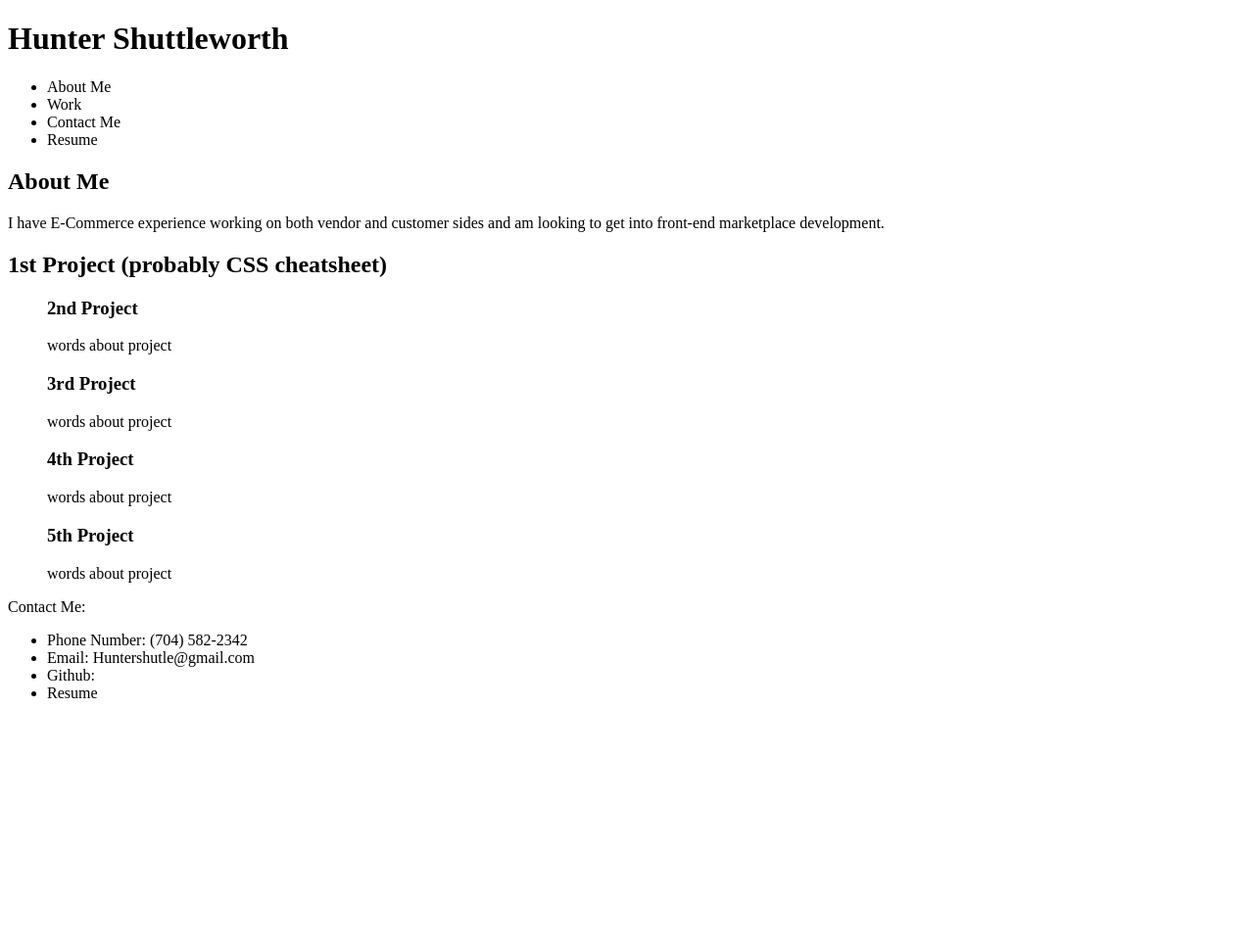
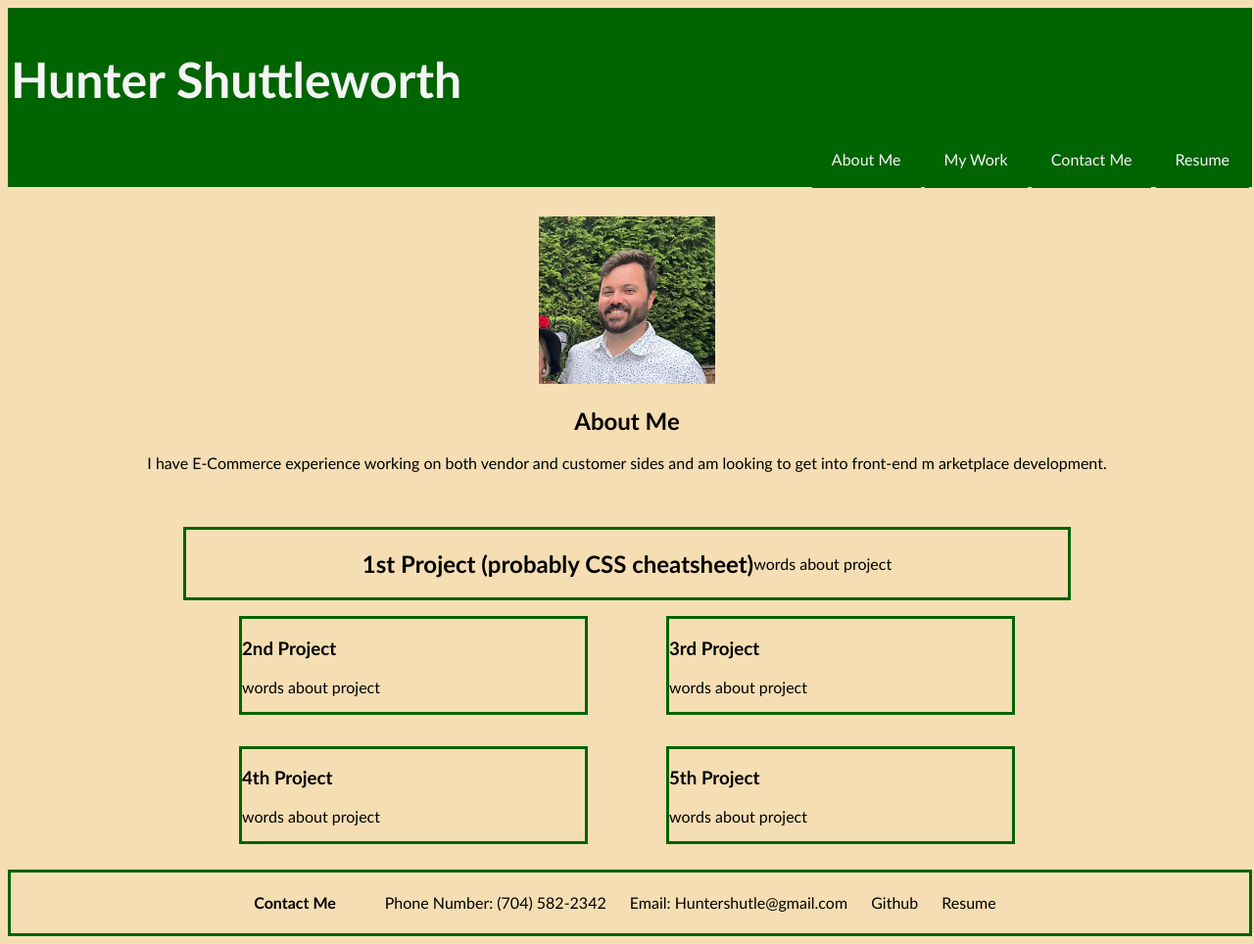
Before and after one commit to Hshuttle/Personal-Portfolio-Hunter-Shuttleworth, a plain HTML site: page index.html in a window 1280 px wide. Shown: the whole page at 98% size. Before the commit the page ends 800 px from the top, so only its background shows below. Drawn offline with Linux system fonts and the light colour scheme.

Commit message:
added css and updated spelling errors in HTML

```diff
--- a/index.html
+++ b/index.html
@@ -4,31 +4,38 @@
     <meta charset="UTF-8" />
     <meta http-equiv="X-UA-Compatible" content="IE=edge" />
     <meta name="viewport" content="width=device-width, initial-scale=1.0" />
+    <link rel="stylesheet" href="style.css" />
     <title>Hunter's Personal Portfolio</title>
   </head>
+  <body>
   <header>
+    <section>
       <h1>Hunter Shuttleworth</h1>
+    </section>
     <nav>
       <ul>
-        <li>About Me</li>
-        <li>Work</li>
+        <li href="#aboutme">About Me</li>
+        <li> My Work</li>
         <li>Contact Me</li>
         <li>Resume</li>
       </ul>
     </nav>
   </header>
-  <body>
   <article>
-      <h2>About Me</h2>
+        <img class="hunterpic" src="./images/IMG_6066.jpg" alt="picture of Hunter Shuttleworth">
+      <h2 id="aboutme">About Me</h2>
       <p>
         I have E-Commerce experience working on both vendor and customer sides
-        and am looking to get into front-end marketplace development.
+        and am looking to get into front-end m
+        arketplace development.
       </p>
     </article>
       <main>
+    <section class="firstproj">
+        <h2>1st Project (probably CSS cheatsheet)</h2>
+        <p>words about project</p>
+      </section>
       <section>
-        <h2>1st Project (probably CSS cheatsheet)</h2>
-      </section>
         <figure>
           <h3>2nd Project</h3>
           <p>words about project</p>
@@ -45,15 +52,18 @@
           <h3>5th Project</h3>
           <p>words about project</p>
         </figure>
+      </section>
     </main>
-  </body>
   <footer>
-    <p>Contact Me:</p>
-    <ul>
+    <section>
+      <h4>Contact Me</h4>
+      <ul class="footer-ul">
         <li>Phone Number: (704) 582-2342</li>
         <li>Email: Huntershutle@gmail.com</li>
-      <li>Github:</li>
+        <li>Github</li>
         <li>Resume</li>
       </ul>
+    </section>
   </footer>
+</body>
 </html>
--- a/style.css
+++ b/style.css
@@ -0,0 +1,110 @@
+* {
+  background-color: wheat;
+  font-family: "Gill Sans", "Gill Sans MT", Calibri, "Trebuchet MS", sans-serif;
+  border-color: darkgreen;
+}
+
+header,
+h1,
+header ul,
+header ul li {
+  background-color: darkgreen;
+}
+
+h1 {
+  font-size: 50px;
+  position: relative;
+  margin-top: 40px;
+}
+
+header {
+  color: whitesmoke;
+  border-style: solid;
+  width: 100%;
+}
+
+Header ul {
+  text-align: right;
+}
+
+header ul li {
+  list-style: none;
+  display: inline;
+  padding: 20px;
+  text-align: right;
+}
+
+nav ul li:hover {
+Border-style: solid;
+border-color: aqua;
+}
+
+nav ul li:active {
+    scroll-behavior: smooth;
+}
+
+body {
+  justify-content: center;
+  align-items: center;
+}
+
+main {
+  justify-content: center;
+  border-style: solid 0px;
+  border-width: 80%;
+  max-width: 1000px;
+  align-items: center;
+  margin: auto;
+  width: 90%;
+  padding: 10px;
+}
+
+main section {
+  display: flex;
+  flex-wrap: wrap;
+  justify-content: center;
+  margin: auto;
+}
+
+article {
+  text-align: center;
+  justify-content: center;
+  padding: 30px;
+}
+
+.hunterpic {
+  width: 15%;
+  justify-content: center;
+}
+
+.firstproj {
+  border-style: solid;
+  width: 90%;
+  justify-content: center;
+  align-items: center;
+}
+
+figure {
+  border-style: solid;
+  width: 35%;
+  /* background-image: url(./images/background\ 1.jpg); */
+}
+
+footer section {
+  border-style: solid;
+  width: 75%;
+  text-align: center;
+  justify-content: center;
+  align-items: center;
+  display: flex;
+  width: 100%;
+}
+
+.footer-ul {
+  list-style: none;
+}
+
+footer ul li {
+  display: inline;
+  padding: 10px;
+}
```
Also changed, not shown: images/IMG_6066.jpg (added), images/background 1.jpg (added). Lines whose indentation alone changed are shown as unchanged.
